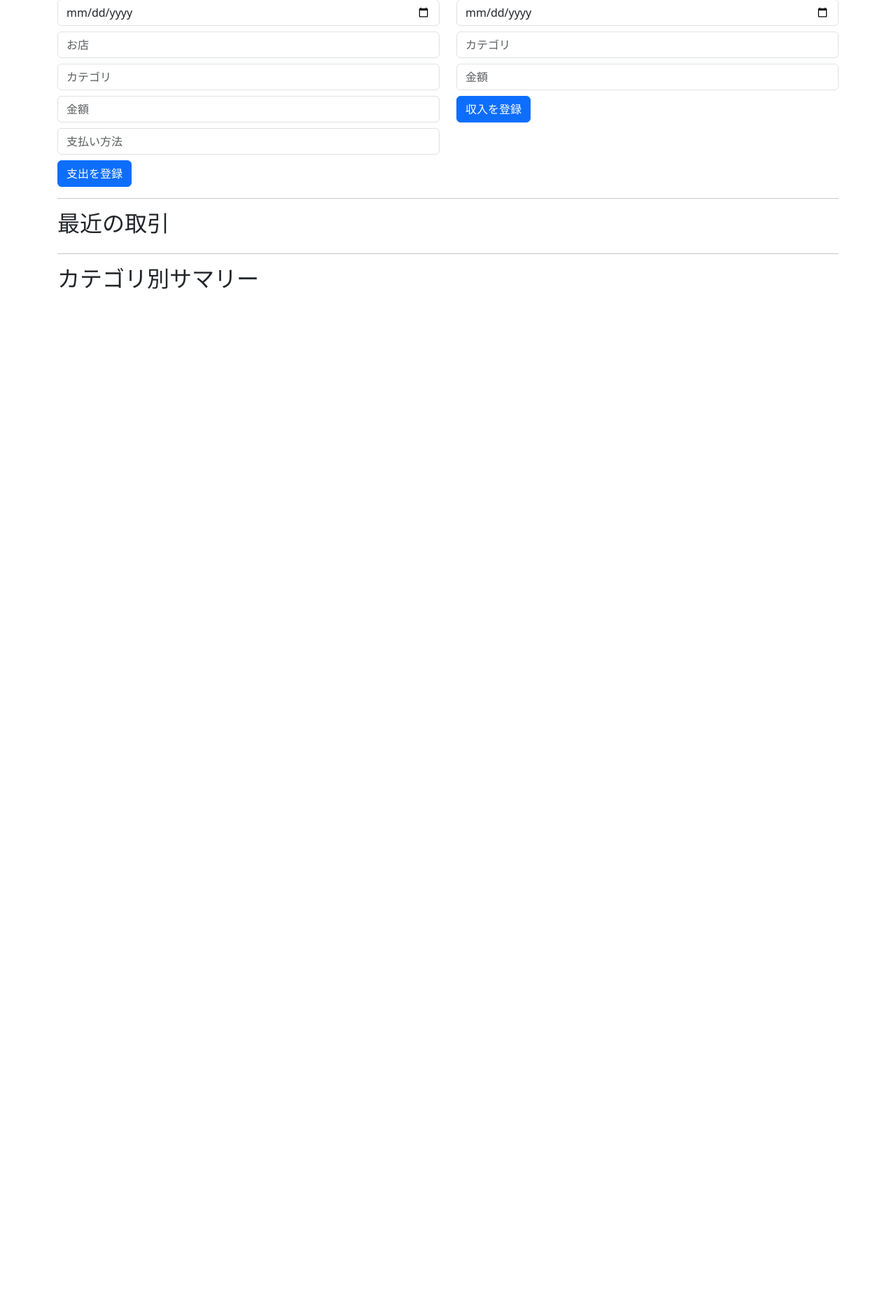
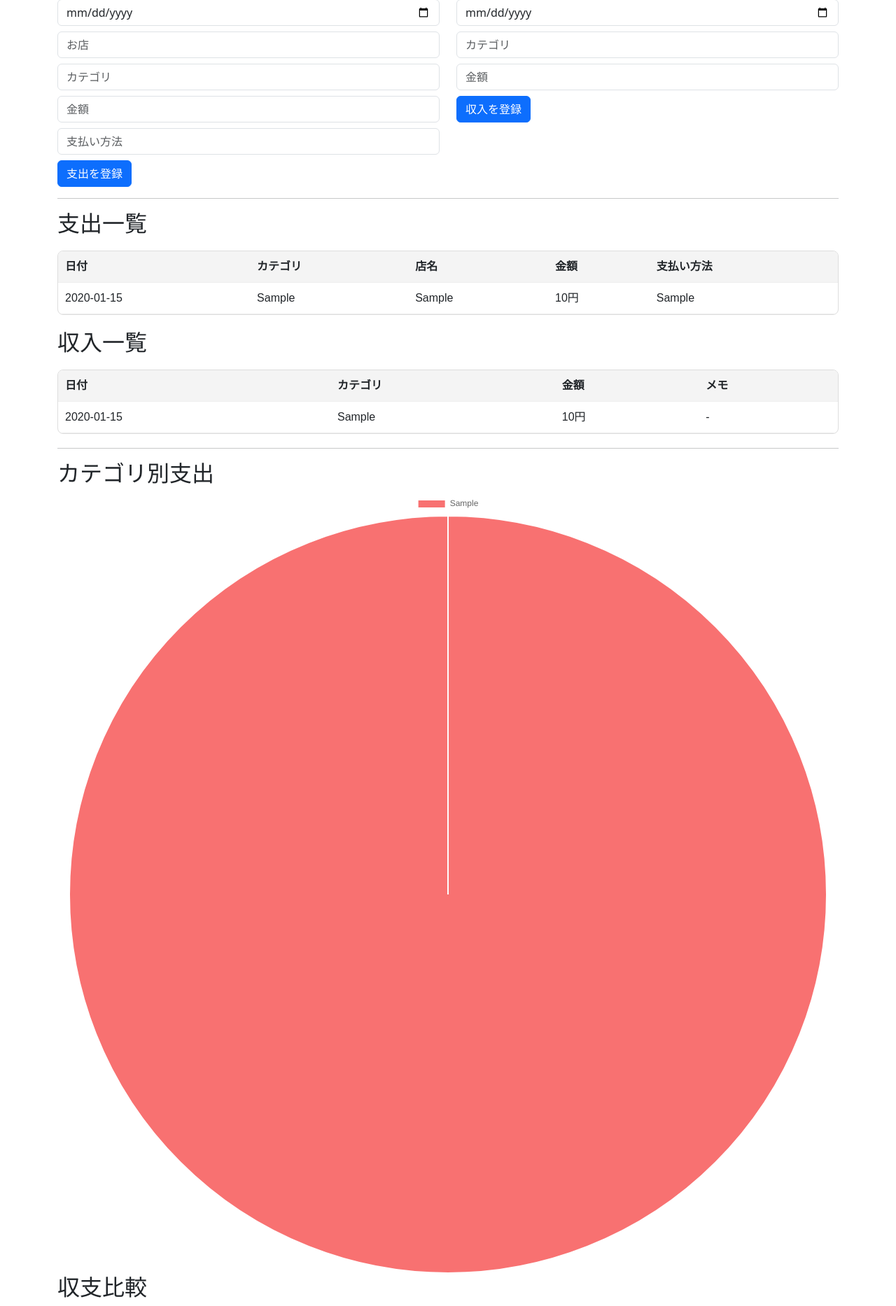
Before and after one commit to tknhm/budgetbook, a Flask app: page / in a window 1280 px wide. Shown: the part 123-1989 px from the top of the page at 70% size. Before the commit the page ends 536 px from the top, so only its background shows below. Run offline with Flask 3, Linux system fonts and the light colour scheme; tables that the repository leaves empty hold one stand-in row (values such as "Sample post").

Commit message:
収入・支出の一覧表示を追加 #15

```diff
--- /dev/null
+++ b/budgetbook/static/css/dashboard.css
@@ -0,0 +1,31 @@
+.table-container {
+    margin: 20px 0;
+    border: 1px solid #ddd;
+    border-radius: 8px;
+    overflow: hidden;
+  }
+
+  table {
+    width: 100%;
+    border-collapse: collapse;
+    font-family: sans-serif;
+  }
+
+  thead {
+    background: #f4f4f4;
+  }
+
+  th, td {
+    padding: 10px;
+    text-align: left;
+    border-bottom: 1px solid #eee;
+  }
+
+  tbody tr:nth-child(even) {
+    background: #fafafa;
+  }
+
+  tbody tr:hover {
+    background: #f0f9ff;
+    transition: background 0.2s ease-in-out;
+  }
--- /dev/null
+++ b/budgetbook/static/js/dashboard.js
@@ -0,0 +1,119 @@
+document.addEventListener("DOMContentLoaded", () => {
+  loadAllData();
+
+  // 支出フォームの登録イベント
+  document
+    .getElementById("expense-form")
+    .addEventListener("submit", async (e) => {
+      e.preventDefault();
+      await submitForm("/expense", e.target);
+      loadAllData(); // 登録後に一覧＆グラフ更新
+    });
+
+  // 収入フォームの登録イベント
+  document
+    .getElementById("income-form")
+    .addEventListener("submit", async (e) => {
+      e.preventDefault();
+      await submitForm("/income", e.target);
+      loadAllData(); // 登録後に一覧＆グラフ更新
+    });
+});
+
+async function submitForm(url, form) {
+  const data = Object.fromEntries(new FormData(form).entries());
+  await fetch(url, {
+    method: "POST",
+    headers: { "Content-Type": "application/json" },
+    body: JSON.stringify(data),
+  });
+  form.reset();
+}
+
+async function loadAllData() {
+  await loadExpenseList();
+  await loadIncomeList();
+  await loadCharts();
+}
+
+function renderTable(data, isExpense = true) {
+  return data
+    .map(
+      (row) => `
+      <tr>
+        <td>${row.date}</td>
+        <td>${row.category}</td>
+        ${isExpense ? `<td>${row.shop || "-"}</td>` : ""}
+        <td>${row.amount.toLocaleString()}円</td>
+        ${isExpense ? `<td>${row.payment}</td>` : `<td>${row.memo || "-"}</td>`}
+      </tr>
+    `
+    )
+    .join("");
+}
+
+async function loadExpenseList() {
+  const res = await fetch("/expense");
+  const data = await res.json();
+  document.querySelector("#expense-list tbody").innerHTML = renderTable(
+    data,
+    true
+  );
+}
+
+async function loadIncomeList() {
+  const res = await fetch("/income");
+  const data = await res.json();
+  document.querySelector("#income-list tbody").innerHTML = renderTable(
+    data,
+    false
+  );
+}
+
+async function loadCharts() {
+  // カテゴリ別支出
+  const res = await fetch("/expense/summary/category");
+  const expenseSummary = await res.json();
+  drawExpenseChart(expenseSummary);
+
+  // 収支比較
+  const res2 = await fetch("/summary/income_vs_expense");
+  const summaryData = await res2.json();
+  drawSummaryChart(summaryData);
+}
+
+let expenseChartInstance;
+function drawExpenseChart(summary) {
+  const ctx = document.getElementById("expense-chart");
+  if (expenseChartInstance) expenseChartInstance.destroy();
+  expenseChartInstance = new Chart(ctx, {
+    type: "pie",
+    data: {
+      labels: summary.map((s) => s.category),
+      datasets: [
+        {
+          data: summary.map((s) => s.total),
+          backgroundColor: ["#f87171", "#60a5fa", "#34d399", "#fbbf24"],
+        },
+      ],
+    },
+  });
+}
+
+let summaryChartInstance;
+function drawSummaryChart(data) {
+  const ctx = document.getElementById("summary-chart");
+  if (summaryChartInstance) summaryChartInstance.destroy();
+  summaryChartInstance = new Chart(ctx, {
+    type: "bar",
+    data: {
+      labels: ["収入", "支出"],
+      datasets: [
+        {
+          data: [data.total_income, data.total_expense],
+          backgroundColor: ["#4ade80", "#f87171"],
+        },
+      ],
+    },
+  });
+}
--- a/budgetbook/templates/dashboard.html
+++ b/budgetbook/templates/dashboard.html
@@ -1,10 +1,13 @@
 <!DOCTYPE html>
 <html lang="ja">
   <head>
-        <meta charset="UTF-8">
-        <meta name="viewport" content="width=device-width, initial-scale=1">
+    <meta charset="UTF-8" />
+    <meta name="viewport" content="width=device-width, initial-scale=1" />
     <title>家計簿ダッシュボード</title>
-        <link href="https://cdn.jsdelivr.net/npm/bootstrap@5.3.3/dist/css/bootstrap.min.css" rel="stylesheet">
+    <link
+      href="https://cdn.jsdelivr.net/npm/bootstrap@5.3.3/dist/css/bootstrap.min.css"
+      rel="stylesheet"
+    />
   </head>
   <body class="container mt-4">
     <h1>家計簿ダッシュボード</h1>
@@ -14,11 +17,35 @@
       <div class="col-md-6">
         <h3>支出登録</h3>
         <form id="expense-form">
-                    <input type="date" name="date" class="form-control mb-2" required>
-                    <input type="text" name="shop" placeholder="お店" class="form-control mb-2" required>
-                    <input type="text" name="category" placeholder="カテゴリ" class="form-control mb-2" required>
-                    <input type="number" name="amount" placeholder="金額" class="form-control mb-2" required>
-                    <input type="text" name="payment" placeholder="支払い方法" class="form-control mb-2" required>
+          <input type="date" name="date" class="form-control mb-2" required />
+          <input
+            type="text"
+            name="shop"
+            placeholder="お店"
+            class="form-control mb-2"
+            required
+          />
+          <input
+            type="text"
+            name="category"
+            placeholder="カテゴリ"
+            class="form-control mb-2"
+            required
+          />
+          <input
+            type="number"
+            name="amount"
+            placeholder="金額"
+            class="form-control mb-2"
+            required
+          />
+          <input
+            type="text"
+            name="payment"
+            placeholder="支払い方法"
+            class="form-control mb-2"
+            required
+          />
           <button type="submit" class="btn btn-primary">支出を登録</button>
         </form>
       </div>
@@ -27,70 +54,87 @@
       <div class="col-md-6">
         <h3>収入登録</h3>
         <form id="income-form">
-                    <input type="date" name="date" class="form-control mb-2" required>
-                    <input type="text" name="category" placeholder="カテゴリ" class="form-control mb-2" required>
-                    <input type="number" name="amount" placeholder="金額" class="form-control mb-2" required>
+          <input type="date" name="date" class="form-control mb-2" required />
+          <input
+            type="text"
+            name="category"
+            placeholder="カテゴリ"
+            class="form-control mb-2"
+            required
+          />
+          <input
+            type="number"
+            name="amount"
+            placeholder="金額"
+            class="form-control mb-2"
+            required
+          />
           <button type="submit" class="btn btn-primary">収入を登録</button>
         </form>
       </div>
     </div>
 
-        <hr>
-        <h2>最近の取引</h2>
-        <div id="transactions-list" class="mb-4">
-            <!-- ここに後で一覧を入れる -->
+    <hr />
+
+    <!-- 一覧 -->
+    <section id="lists">
+      <h2>支出一覧</h2>
+      <div class="table-container">
+        <table id="expense-list">
+          <thead>
+            <tr>
+              <th>日付</th>
+              <th>カテゴリ</th>
+              <th>店名</th>
+              <th>金額</th>
+              <th>支払い方法</th>
+            </tr>
+          </thead>
+          <tbody>
+            <!-- JSで埋める -->
+          </tbody>
+        </table>
       </div>
 
-        <hr>
-        <h2>カテゴリ別サマリー</h2>
-        <div id="summary-expense" class="mb-4"></div>
-        <div id="summary-income" class="mb-4"></div>
+      <h2>収入一覧</h2>
+      <div class="table-container">
+        <table id="income-list">
+          <thead>
+            <tr>
+              <th>日付</th>
+              <th>カテゴリ</th>
+              <th>金額</th>
+              <th>メモ</th>
+            </tr>
+          </thead>
+          <tbody>
+            <!-- JSで埋める -->
+          </tbody>
+        </table>
+      </div>
+
+      <link
+        rel="stylesheet"
+        href="{{ url_for('static', filename='css/dashboard.css') }}"
+      />
+    </section>
+
+    <hr />
+
+    <!-- グラフ -->
+    <section id="charts">
+      <h2>カテゴリ別支出</h2>
+      <canvas id="expense-chart"></canvas>
+
+      <h2>収支比較</h2>
+      <canvas id="summary-chart"></canvas>
+    </section>
 
     <script src="https://cdn.jsdelivr.net/npm/bootstrap@5.3.3/dist/js/bootstrap.bundle.min.js"></script>
-        <script>
-            // 支出フォーム送信処理
-            document.getElementById("expense-form").addEventListener("submit", async (e) => {
-              e.preventDefault();
 
-              const formData = new FormData(e.target);
-              const payload = Object.fromEntries(formData.entries());
-
-              const res = await fetch("/expense", {
-                method: "POST",
-                headers: { "Content-Type": "application/json" },
-                body: JSON.stringify(payload),
-              });
-
-              if (res.ok) {
-                alert("✅ 支出を登録しました！");
-                e.target.reset();
-              } else {
-                const data = await res.json();
-                alert("❌ 登録失敗: " + JSON.stringify(data));
-              }
-            });
-
-            // 収入フォーム送信処理
-            document.getElementById("income-form").addEventListener("submit", async (e) => {
-              e.preventDefault();
-
-              const formData = new FormData(e.target);
-              const payload = Object.fromEntries(formData.entries());
-
-              const res = await fetch("/income", {
-                method: "POST",
-                headers: { "Content-Type": "application/json" },
-                body: JSON.stringify(payload),
-              });
-
-              if (res.ok) {
-                alert("✅ 収入を登録しました！");
-                e.target.reset();
-              } else {
-                const data = await res.json();
-                alert("❌ 登録失敗: " + JSON.stringify(data));
-              }
-            });
-          </script>
+    <!-- Chart.js -->
+    <script src="https://cdn.jsdelivr.net/npm/chart.js"></script>
+    <!-- 自作のJS -->
+    <script src="{{ url_for('static', filename='js/dashboard.js') }}"></script>
   </body>
 </html>
```
Lines whose indentation alone changed are shown as unchanged.
